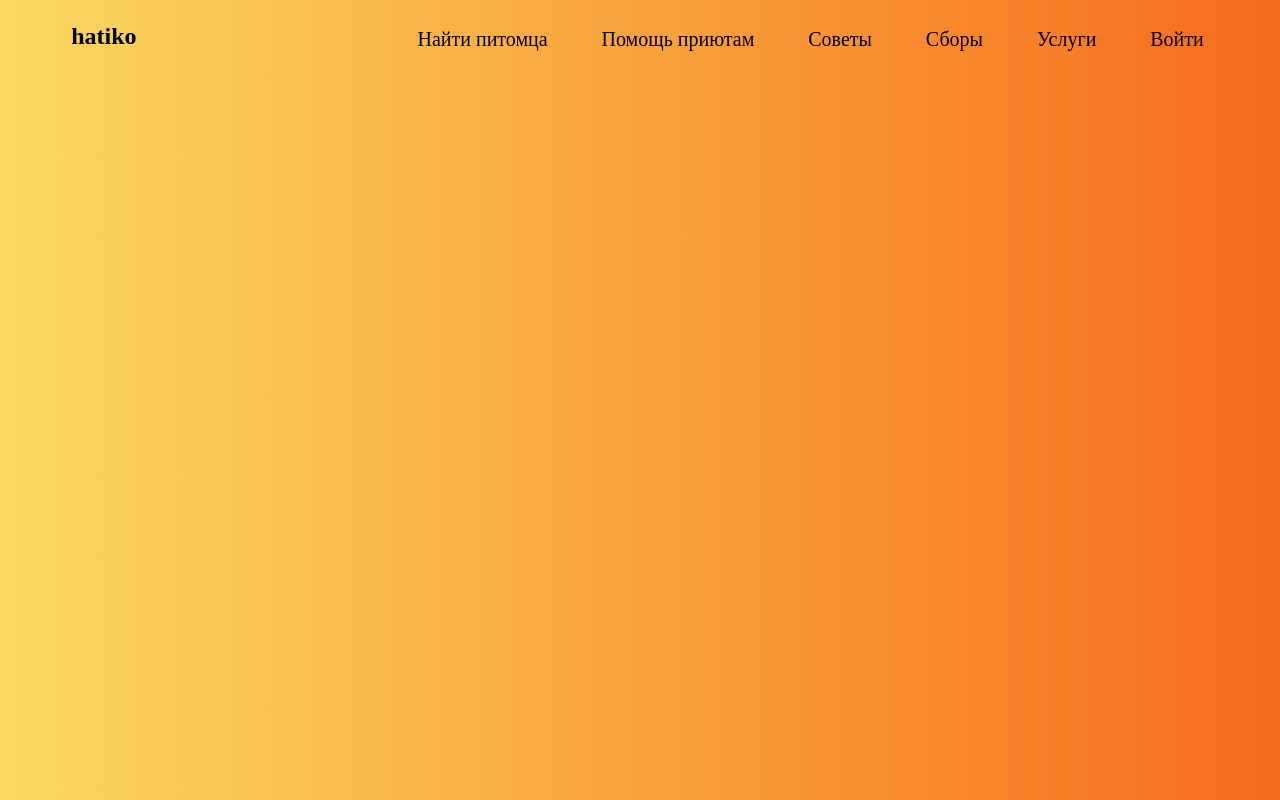
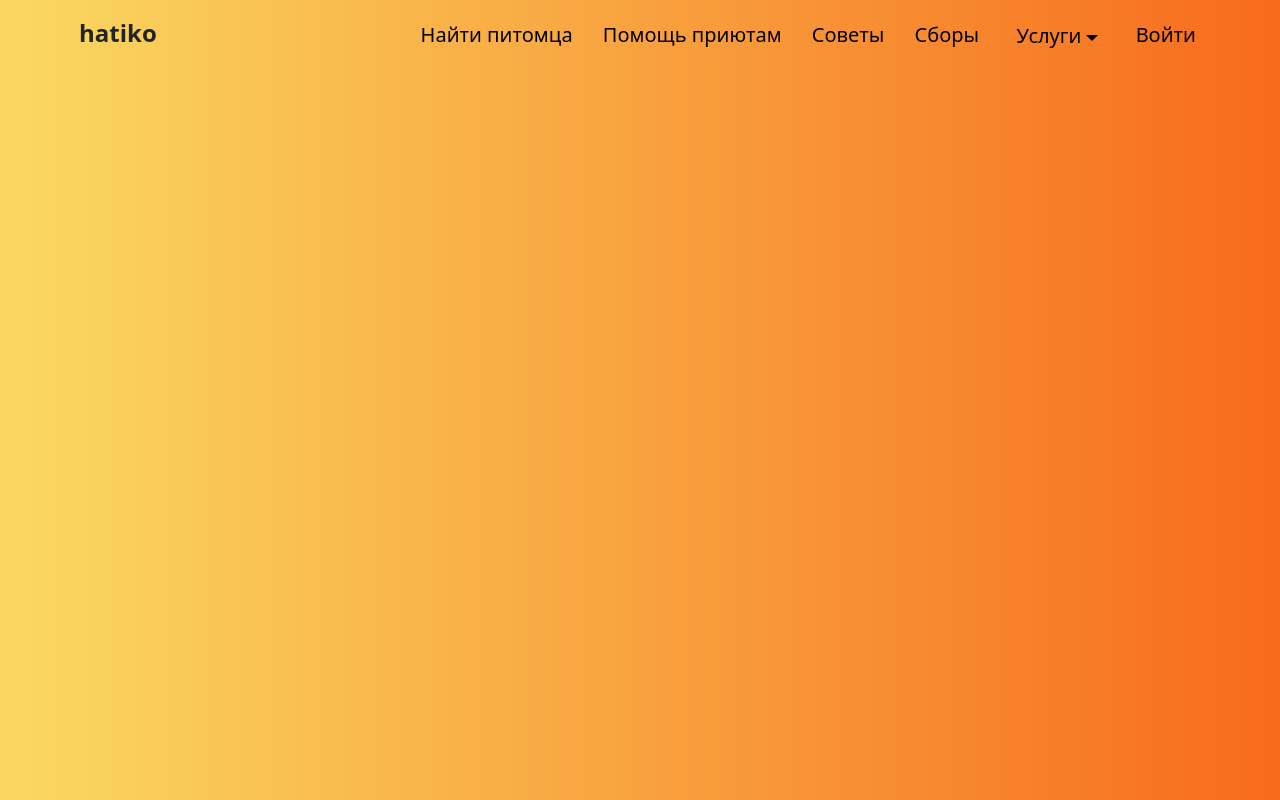
Before and after one commit to JolyGolfqw/second-life, a React (Create React App) app: page / in a window 1280 px wide. Built offline with nearby package versions, Linux system fonts and the light colour scheme.

Commit message:
переходы на страницы и тд

```diff
--- a/src/App.jsx
+++ b/src/App.jsx
@@ -2,14 +2,19 @@ import "./App.css";
 import { BrowserRouter, Route, Routes } from "react-router-dom";
 import MainPage from "./pages/MainPage/MainPage";
 import Pets from "./pages/Pets/Pets";
-import AnimalShelters from "./pages/AnimalShelters.jsx/AnimalShelters";
+import AnimalShelters from "./pages/AnimalSheltersjsx/AnimalShelters";
+import PetControll from "./pages/PetControll/PetControll";
+import PetGiveAway from "./pages/PetGiveAway.jsx/PetGiveAway";
 
 function App() {
   return (
     <BrowserRouter>
       <Routes>
-        <Route path="/" element={<MainPage />} />
+        <Route path="/" element={<MainPage />} />2
         <Route path="/pets" element={<Pets />} />
+        <Route path="/animal-shelters" element={<AnimalShelters />} />
+        <Route path="/pet-control-form" element={<PetControll />} />
+        <Route path="/pet-give-away-form" element={<PetGiveAway />} />
         <Route path="/animal-shelters" element={<AnimalShelters />} />
       </Routes>
     </BrowserRouter>
--- /dev/null
+++ b/src/components/Header/DropdownButton/ServicesDropdown.jsx
@@ -0,0 +1,20 @@
+import React from "react";
+import Dropdown from 'react-bootstrap/Dropdown'
+import "bootstrap/dist/css/bootstrap.min.css";
+import './services.styles.css'
+import { Link } from "react-router-dom";
+
+export default function ServicesDropdown() {
+  return (
+    <Dropdown >
+      <Dropdown.Toggle className={'dropdown'} id="dropdown-basic">
+        Услуги
+      </Dropdown.Toggle>
+
+      <Dropdown.Menu>
+        <Dropdown.Item><Link className="dropItem" to='/pet-control-form'>Отдать на присмотр</Link></Dropdown.Item>
+        <Dropdown.Item><Link className="dropItem" to='/pet-give-away-form'>Отдать в добрые руки</Link></Dropdown.Item>
+      </Dropdown.Menu>
+    </Dropdown>
+  );
+}
--- /dev/null
+++ b/src/components/Header/DropdownButton/services.styles.css
@@ -0,0 +1,37 @@
+.dropdown {
+  background-color: transparent !important;
+  border: none;
+  font-size: 20px;
+  list-style: none;
+  text-decoration: none;
+  outline: none;
+  color: black;
+  text-align: center;
+}
+
+.dropdown-toggle::after {
+  vertical-align: 0.1em;
+}
+
+.btn-primary.dropdown-toggle {
+  color: black!important;
+}
+
+.btn-primary:hover {
+  color: black !important;
+}
+
+.dropdown-toggle:focus {
+  box-shadow: none !important;
+}
+
+.dropItem {
+  color: black;
+  text-decoration: none;
+}
+
+.dropdown-item:active {
+  background-color: transparent;
+}
+
+.dropdown-toggle:hover .dropdown-menu {display: block;}
--- a/src/components/Header/Header/Header.jsx
+++ b/src/components/Header/Header.jsx
@@ -1,6 +1,7 @@
 import React from "react";
 import style from "./header.module.css";
 import { Link } from "react-router-dom";
+import ServicesDropdown from "./DropdownButton/ServicesDropdown";
 
 const Header = () => {
 
@@ -13,7 +14,7 @@ const Header = () => {
             <Link to={"/animal-shelters"} className={style.listHead}>Помощь приютам</Link>
             <Link to={"/"} className={style.listHead}>Советы</Link>
             <Link to={"/"} className={style.listHead}>Сборы</Link>
-            <Link to={"/"} className={style.listHead}>Услуги</Link>
+            <ServicesDropdown/>
             <Link to={"/"} className={style.listHead}>Войти</Link>
         </div>
       </div>
--- a/src/pages/MainPage/MainPage.jsx
+++ b/src/pages/MainPage/MainPage.jsx
@@ -1,5 +1,5 @@
 import React from "react";
-import Header from "../../components/Header/Header/Header";
+import Header from "../../components/Header/Header";
 
 export default function MainPage() {
   return (
--- /dev/null
+++ b/src/pages/PetControll/PetControll.jsx
@@ -0,0 +1,7 @@
+import React from 'react'
+
+export default function PetControll() {
+  return (
+    <div>PetsControllPage</div>
+  )
+}
--- /dev/null
+++ b/src/pages/PetGiveAway.jsx/PetGiveAway.jsx
@@ -0,0 +1,7 @@
+import React from 'react'
+
+export default function PetGiveAway() {
+  return (
+    <div>PetGiveAway</div>
+  )
+}
```
Also changed, not shown: src/components/Header/header.module.css (renamed from src/components/Header/Header/header.module.css), src/pages/AnimalSheltersjsx/AnimalShelters.jsx (renamed from src/pages/AnimalShelters.jsx/AnimalShelters.jsx).
